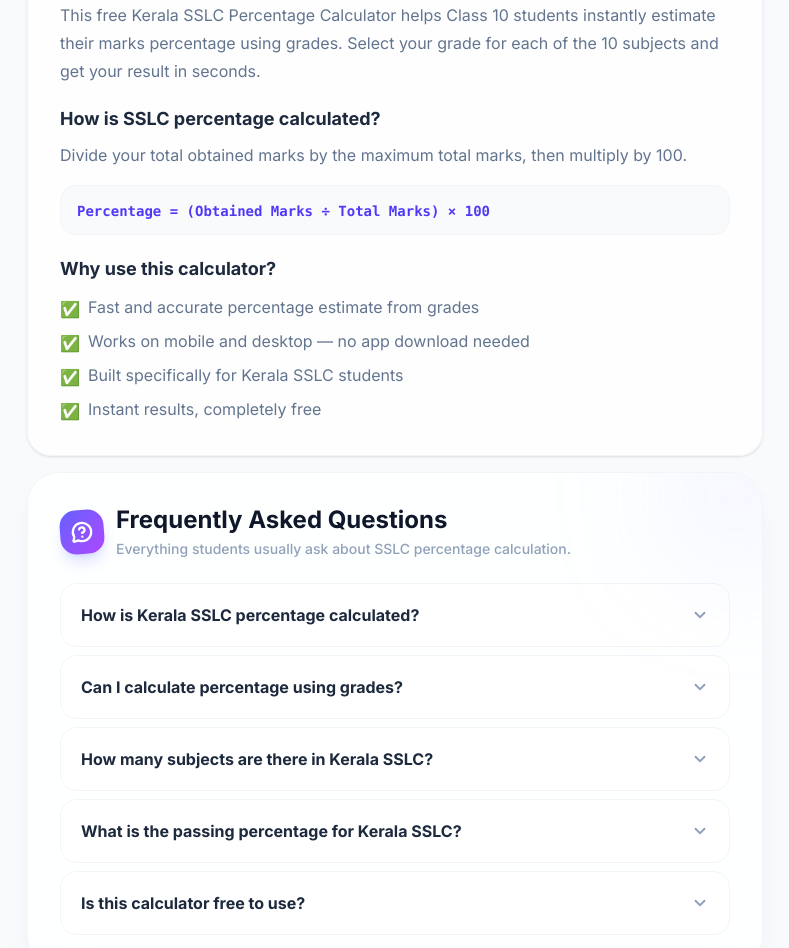
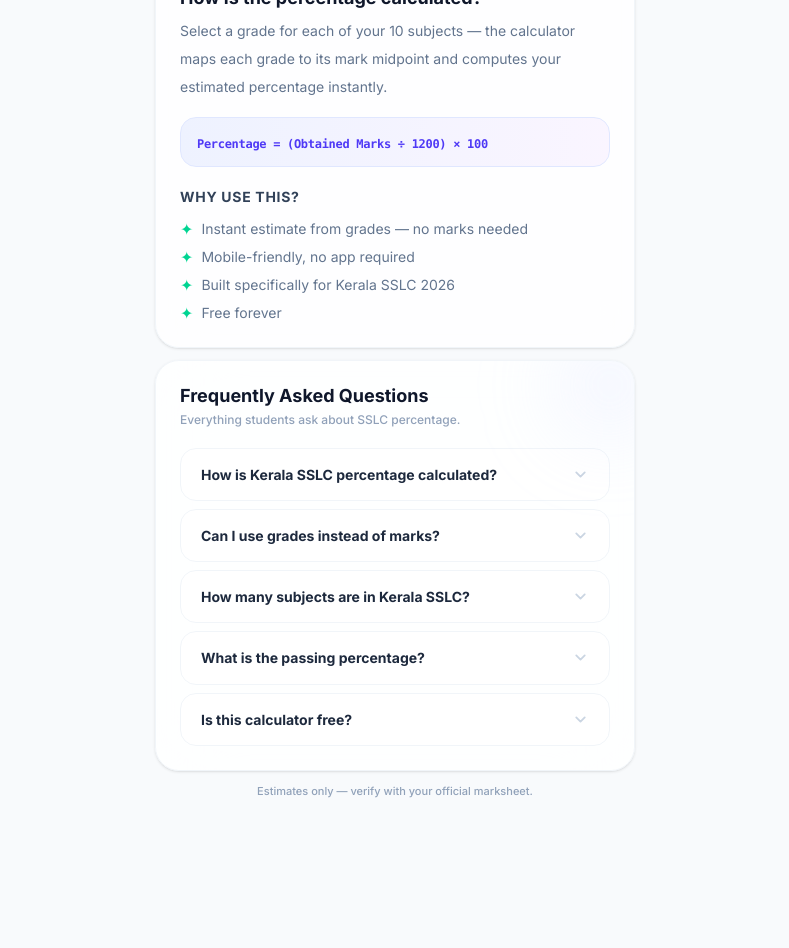
Before and after one commit to Ambady-dileep/sslc-percentage-calculator, a React (Vite) app: page / in a window 1280 px wide. Shown: the part 840-1788 px from the top of the page, without its empty margins (245-1034 px from the left). After the commit the page ends 1727 px from the top, so only its background shows below. Built offline with nearby package versions, Linux system fonts and the light colour scheme.

Commit message:
refactor: clean up FAQSection — extract constants, simplify props, tighten layout

```diff
--- a/src/components/FAQSection.jsx
+++ b/src/components/FAQSection.jsx
@@ -1,195 +1,199 @@
 import { useState } from 'react';
 import { motion, AnimatePresence } from 'framer-motion';
-import { ChevronDown, MessageCircleQuestion } from 'lucide-react';
+import { ChevronDown } from 'lucide-react';
+
+// ─── Data ────────────────────────────────────────────────────────────────────
 
 const FAQ_ITEMS = [
   {
-    question: 'How is Kerala SSLC percentage calculated?',
-    answer:
-      'Kerala SSLC percentage is calculated by dividing the total marks obtained across all subjects by the maximum total marks (1200), then multiplying by 100.',
+    q: 'How is Kerala SSLC percentage calculated?',
+    a: 'Divide your total obtained marks by 1200 (max marks across 10 subjects) and multiply by 100.',
   },
   {
-    question: 'Can I calculate percentage using grades?',
-    answer:
-      'Yes. Each grade corresponds to a mark range — this calculator uses the midpoint of each grade band to estimate your SSLC percentage instantly.',
+    q: 'Can I use grades instead of marks?',
+    a: 'Yes — each grade maps to a mark midpoint. This calculator uses those midpoints to give you an instant estimate.',
   },
   {
-    question: 'How many subjects are there in Kerala SSLC?',
-    answer:
-      'Kerala SSLC exams consist of 10 subjects in total. You must select grades for all 10 subjects to get an accurate percentage estimate.',
+    q: 'How many subjects are in Kerala SSLC?',
+    a: 'There are 10 subjects. You must select a grade for all 10 to get an accurate result.',
   },
   {
-    question: 'What is the passing percentage for Kerala SSLC?',
-    answer:
-      'Students must score a minimum of 35% in each subject and an overall 35% aggregate to pass the Kerala SSLC examination.',
+    q: 'What is the passing percentage?',
+    a: 'You need at least 35% per subject and 35% overall aggregate to pass the Kerala SSLC exam.',
   },
   {
-    question: 'Is this calculator free to use?',
-    answer:
-      'Yes. The Kerala SSLC Percentage Calculator is completely free — no sign-up, no ads, no limits.',
+    q: 'Is this calculator free?',
+    a: 'Completely free — no login, no ads, no limits.',
   },
 ];
 
-const FAQItem = ({ question, answer, isOpen, onClick }) => (
-  <div className="border-b border-slate-100 last:border-0">
+const FORMULA = 'Percentage = (Obtained Marks ÷ 1200) × 100';
+
+const WHY_USE = [
+  'Instant estimate from grades — no marks needed',
+  'Mobile-friendly, no app required',
+  'Built specifically for Kerala SSLC 2026',
+  'Free forever',
+];
+
+// ─── Sub-components ───────────────────────────────────────────────────────────
+
+const FAQItem = ({ item, index, isOpen, onToggle }) => (
+  <motion.div
+    initial={{ opacity: 0, y: 16 }}
+    whileInView={{ opacity: 1, y: 0 }}
+    transition={{ delay: index * 0.06, duration: 0.4, ease: 'easeOut' }}
+    viewport={{ once: true }}
+    className={`rounded-2xl border overflow-hidden transition-colors duration-300 ${
+      isOpen
+        ? 'border-indigo-200 bg-indigo-50/50 shadow-sm shadow-indigo-100'
+        : 'border-slate-100 bg-white/60 hover:border-indigo-100 hover:bg-white/80'
+    }`}
+  >
     <button
-      onClick={onClick}
-      className="w-full flex items-center justify-between gap-4 px-5 py-5 text-left group"
+      onClick={onToggle}
       aria-expanded={isOpen}
+      className="w-full flex items-center justify-between gap-4 px-5 py-4 text-left group"
     >
-      <span className="text-sm sm:text-base font-bold text-slate-800 group-hover:text-indigo-600 transition-colors leading-snug">
-        {question}
+      <span className={`text-sm font-bold leading-snug transition-colors duration-200 ${
+        isOpen ? 'text-indigo-700' : 'text-slate-800 group-hover:text-indigo-600'
+      }`}>
+        {item.q}
       </span>
       <motion.div
         animate={{ rotate: isOpen ? 180 : 0 }}
-        transition={{ duration: 0.25, ease: 'easeInOut' }}
-        className="shrink-0 text-slate-400 group-hover:text-indigo-500 transition-colors"
+        transition={{ duration: 0.22, ease: 'easeInOut' }}
+        className={`shrink-0 transition-colors duration-200 ${
+          isOpen ? 'text-indigo-500' : 'text-slate-300 group-hover:text-indigo-400'
+        }`}
       >
-        <ChevronDown size={18} strokeWidth={2.5} />
+        <ChevronDown size={17} strokeWidth={2.5} />
       </motion.div>
     </button>
 
     <AnimatePresence initial={false}>
       {isOpen && (
         <motion.div
-          key="answer"
+          key="body"
           initial={{ height: 0, opacity: 0 }}
           animate={{ height: 'auto', opacity: 1 }}
           exit={{ height: 0, opacity: 0 }}
-          transition={{ duration: 0.28, ease: 'easeInOut' }}
+          transition={{ duration: 0.26, ease: 'easeInOut' }}
           className="overflow-hidden"
         >
-          <p className="px-5 pb-5 text-sm sm:text-base text-slate-500 leading-7">
-            {answer}
+          <p className="px-5 pb-5 pt-1 text-sm text-slate-500 leading-7">
+            {item.a}
           </p>
         </motion.div>
       )}
     </AnimatePresence>
-  </div>
+  </motion.div>
 );
+
+// ─── Main Component ───────────────────────────────────────────────────────────
 
 const SEOSection = () => {
   const [openIndex, setOpenIndex] = useState(null);
-
   const toggle = (i) => setOpenIndex((prev) => (prev === i ? null : i));
 
   return (
     <section
-        id="faq-section"
-        className="relative z-10 w-full max-w-3xl mx-auto px-4 pb-20 mt-8"
+      id="faq-section"
+      className="relative z-10 w-full max-w-lg mx-auto px-4 pb-20 mt-6 space-y-3"
     >
-      {/* About card */}
-      <div className="bg-white/80 backdrop-blur-xl rounded-3xl border border-slate-100 shadow-sm p-6 sm:p-8 mb-4">
-        <h2 className="text-xl sm:text-2xl font-black text-slate-900 mb-3 leading-tight">
-          Kerala SSLC Percentage Calculator 2026
+      {/* ── About Card ── */}
+      <motion.div
+        initial={{ opacity: 0, y: 24 }}
+        whileInView={{ opacity: 1, y: 0 }}
+        transition={{ duration: 0.5, ease: 'easeOut' }}
+        viewport={{ once: true }}
+        className="bg-white/80 backdrop-blur-xl rounded-3xl border border-slate-100 shadow-sm p-6"
+      >
+        {/* Pill badge */}
+        <span className="inline-flex items-center gap-1.5 text-[10px] font-black uppercase tracking-widest text-indigo-500 bg-indigo-50 border border-indigo-100 rounded-full px-3 py-1 mb-4">
+          <span className="w-1.5 h-1.5 rounded-full bg-indigo-400 animate-pulse" />
+          Kerala SSLC 2026
+        </span>
+
+        <h2 className="text-lg font-black text-slate-900 mb-2 leading-tight">
+          How is the percentage calculated?
         </h2>
-        <p className="text-sm sm:text-base text-slate-500 leading-7 mb-5">
-          This free Kerala SSLC Percentage Calculator helps Class 10 students
-          instantly estimate their marks percentage using grades. Select your
-          grade for each of the 10 subjects and get your result in seconds.
+        <p className="text-sm text-slate-500 leading-7 mb-4">
+          Select a grade for each of your 10 subjects — the calculator maps each
+          grade to its mark midpoint and computes your estimated percentage instantly.
         </p>
 
-        <h3 className="text-base sm:text-lg font-bold text-slate-800 mb-2">
-          How is SSLC percentage calculated?
-        </h3>
-        <p className="text-sm sm:text-base text-slate-500 leading-7 mb-4">
-          Divide your total obtained marks by the maximum total marks, then
-          multiply by 100.
-        </p>
-
-        {/* Formula block */}
-        <div className="bg-slate-50 border border-slate-100 rounded-2xl px-4 py-3 mb-5 overflow-x-auto">
-          <code className="text-indigo-600 font-bold text-xs sm:text-sm whitespace-nowrap">
-            Percentage = (Obtained Marks ÷ Total Marks) × 100
+        {/* Formula */}
+        <div className="bg-gradient-to-r from-indigo-50 to-purple-50 border border-indigo-100 rounded-2xl px-4 py-3 mb-5 overflow-x-auto">
+          <code className="text-indigo-600 font-black text-xs tracking-tight whitespace-nowrap">
+            {FORMULA}
           </code>
         </div>
 
-        <h3 className="text-base sm:text-lg font-bold text-slate-800 mb-3">
-          Why use this calculator?
+        {/* Why use */}
+        <h3 className="text-sm font-black text-slate-700 mb-3 uppercase tracking-wider">
+          Why use this?
         </h3>
-        <ul className="space-y-2 text-sm sm:text-base text-slate-500">
-          {[
-            'Fast and accurate percentage estimate from grades',
-            'Works on mobile and desktop — no app download needed',
-            'Built specifically for Kerala SSLC students',
-            'Instant results, completely free',
-          ].map((item) => (
-            <li key={item} className="flex items-start gap-2">
-              <span className="mt-0.5 shrink-0 text-emerald-500">✅</span>
-              <span>{item}</span>
-            </li>
+        <ul className="space-y-2">
+          {WHY_USE.map((item, i) => (
+            <motion.li
+              key={item}
+              initial={{ opacity: 0, x: -10 }}
+              whileInView={{ opacity: 1, x: 0 }}
+              transition={{ delay: i * 0.07, duration: 0.3 }}
+              viewport={{ once: true }}
+              className="flex items-start gap-2 text-sm text-slate-500"
+            >
+              <span className="mt-0.5 shrink-0 text-emerald-400 text-base leading-none">✦</span>
+              {item}
+            </motion.li>
           ))}
         </ul>
-      </div>
+      </motion.div>
 
-      {/* FAQ card */}
+      {/* ── FAQ Card ── */}
       <motion.div
-        initial={{ opacity: 0, y: 30 }}
+        initial={{ opacity: 0, y: 24 }}
         whileInView={{ opacity: 1, y: 0 }}
-        transition={{ duration: 0.5 }}
+        transition={{ duration: 0.5, delay: 0.1, ease: 'easeOut' }}
         viewport={{ once: true }}
-        className="bg-white/85 backdrop-blur-2xl rounded-[2rem] border border-slate-100 shadow-xl shadow-slate-200/40 p-5 sm:p-8 overflow-hidden relative"
+        className="relative bg-white/85 backdrop-blur-2xl rounded-3xl border border-slate-100 shadow-sm overflow-hidden p-6"
       >
+        {/* Subtle glow */}
+        <div className="absolute -top-8 -right-8 w-28 h-28 bg-indigo-200/20 rounded-full blur-2xl pointer-events-none" />
 
-        {/* Animated Glow */}
-        <div className="absolute -top-10 -right-10 w-32 h-32 bg-indigo-300/20 rounded-full blur-3xl pointer-events-none" />
-
-        {/* Header */}
-        <div className="flex items-center gap-3 mb-6">
-
-          <motion.div
-            animate={{
-              rotate: [0, -8, 8, -4, 0],
-            }}
-            transition={{
-              repeat: Infinity,
-              duration: 2.5,
-            }}
-            className="w-11 h-11 rounded-2xl bg-gradient-to-br from-indigo-500 to-purple-500 flex items-center justify-center shadow-lg shadow-indigo-300/40"
-          >
-            <MessageCircleQuestion
-              size={22}
-              strokeWidth={2.5}
-              className="text-white"
-            />
-          </motion.div>
-
-          <div>
-            <h3 className="text-xl sm:text-2xl font-black text-slate-900 leading-tight">
-              Frequently Asked Questions
-            </h3>
-
-            <p className="text-xs sm:text-sm text-slate-400 font-medium mt-1">
-              Everything students usually ask about SSLC percentage calculation.
-            </p>
-          </div>
+        <div className="mb-5">
+          <h3 className="text-lg font-black text-slate-900 leading-tight">
+            Frequently Asked Questions
+          </h3>
+          <p className="text-xs text-slate-400 font-medium mt-1">
+            Everything students ask about SSLC percentage.
+          </p>
         </div>
 
-        {/* FAQ Items */}
         <div className="space-y-2">
           {FAQ_ITEMS.map((item, i) => (
-            <motion.div
-              key={item.question}
-              initial={{ opacity: 0, y: 10 }}
-              whileInView={{ opacity: 1, y: 0 }}
-              transition={{ delay: i * 0.05 }}
-              viewport={{ once: true }}
-              className={`rounded-2xl border transition-all duration-300 overflow-hidden ${
-                openIndex === i
-                  ? 'border-indigo-200 bg-indigo-50/60 shadow-sm'
-                  : 'border-slate-100 bg-white/70 hover:border-indigo-100'
-              }`}
-            >
-              <FAQItem
-                question={item.question}
-                answer={item.answer}
-                isOpen={openIndex === i}
-                onClick={() => toggle(i)}
-              />
-            </motion.div>
+            <FAQItem
+              key={item.q}
+              item={item}
+              index={i}
+              isOpen={openIndex === i}
+              onToggle={() => toggle(i)}
+            />
           ))}
         </div>
       </motion.div>
+
+      {/* ── Footer note ── */}
+      <motion.p
+        initial={{ opacity: 0 }}
+        whileInView={{ opacity: 1 }}
+        transition={{ delay: 0.3 }}
+        viewport={{ once: true }}
+        className="text-center text-[11px] text-slate-400 font-medium pb-2"
+      >
+        Estimates only — verify with your official marksheet.
+      </motion.p>
     </section>
   );
 };
```
